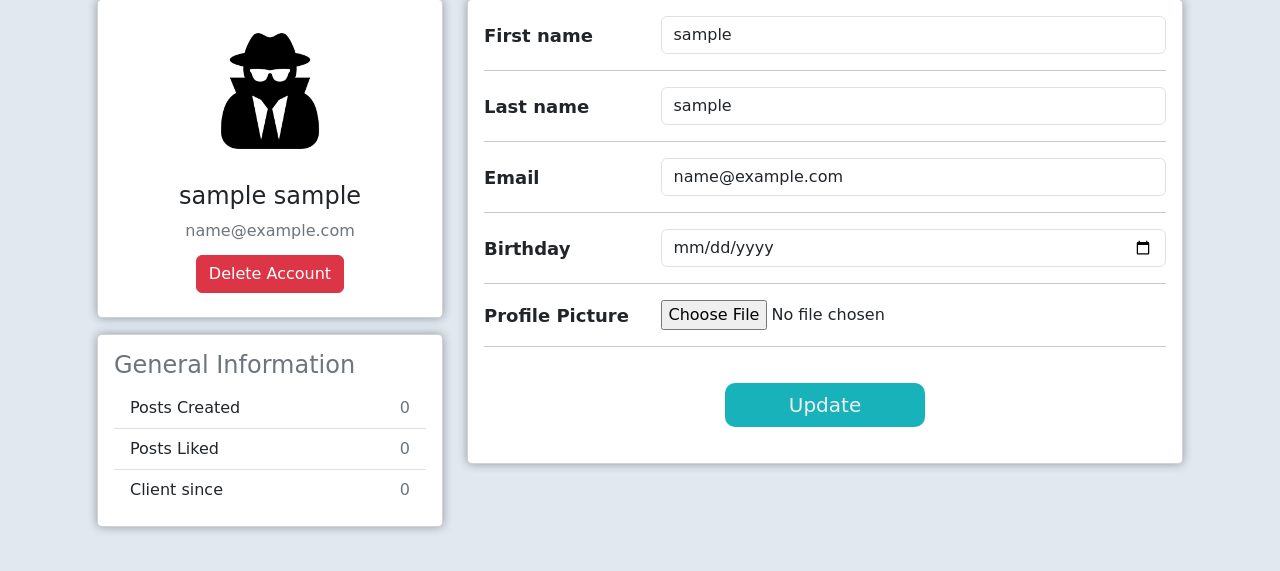
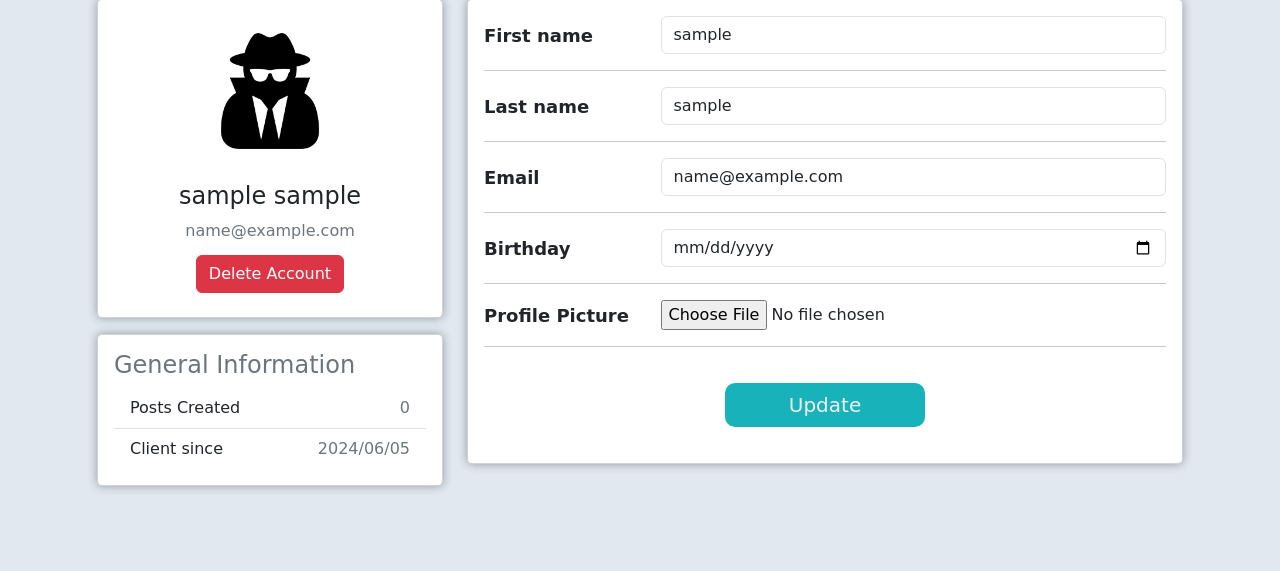
Before and after one commit to mehrezbey/express-application, a Flask app: page /account in a window 1280 px wide. Shown: the part 133-704 px from the top of the page. Run offline with Flask 3, Linux system fonts and the light colour scheme; the visitor is signed in with stand-in values (Sample User, id 1); data that the repository does not hold is empty; some libraries are stand-ins or nearby versions; some web fonts are replaced.

Commit message:
fixing routes

```diff
--- a/express/models.py
+++ b/express/models.py
@@ -1,9 +1,11 @@
 from dataclasses import dataclass, field
 from datetime import date, datetime
 from express import db ,login_manager
-from flask_login import UserMixin
+from flask_login import UserMixin, current_user
 from itsdangerous import TimedJSONWebSignatureSerializer as Serializer
 from flask import current_app
+import secrets
+import re
 
 
 @login_manager.user_loader
@@ -18,22 +20,31 @@ class User(db.Model,UserMixin):
     id:int= field(init=False, repr=False)
     firstname:str
     lastname:str
+    username:str= field(init=False, repr=False)
     email:str
     image_file:str
     password:str =  field(repr=False)
     birthday:date
+    first_date:date
     # posts:object= field(init=False, repr=False)
 
     id = db.Column(db.Integer, primary_key=True)
     firstname = db.Column(db.String(20),  nullable=False)
     lastname = db.Column(db.String(20), nullable=False)
+    username = db.Column(db.String(120), unique=True, nullable=False)
     email = db.Column(db.String(120), unique=True, nullable=False)
     image_file = db.Column(db.String(20), nullable=False, default='default.jpg')
     password = db.Column(db.String(60), nullable=False)
     birthday = db.Column(db.DateTime , nullable = True)
+    first_date = db.Column(db.DateTime, nullable=False, default=datetime.utcnow)
     posts = db.relationship('Post', backref='author', lazy=True)
 
     def add_user(self):
+        username = re.sub(r'\W+', '', self.firstname).lower()+"_"+ re.sub(r'\W+', '', self.lastname).lower()+"_"+secrets.token_urlsafe(8)
+        user = User.query.filter_by(username = username).first()
+        while(user):
+            username = re.sub(r'\W+', '', self.firstname).lower()+"_"+ re.sub(r'\W+', '', self.lastname).lower()+"_"+secrets.token_urlsafe(8)
+        self.username = username
         db.session.add(self)
         db.session.commit()
 
@@ -69,4 +80,8 @@ class Post(db.Model):
     def create_post(self):
         db.session.add(self)
         db.session.commit()
-# db.create_all()
+
+    @staticmethod
+    def posts_published():
+        posts_number = db.session.query(Post).filter_by(author=current_user).count()
+        return posts_number
--- a/express/templates/account.html
+++ b/express/templates/account.html
@@ -30,15 +30,11 @@
                         <ul class="list-group list-group-flush">
                             <li class="list-group-item d-flex justify-content-between align-items-center flex-wrap">
                                 <h6 class="mb-0">Posts Created</h6>
-                                <span class="text-secondary">0</span>
-                            </li>
-                            <li class="list-group-item d-flex justify-content-between align-items-center flex-wrap">
-                                <h6 class="mb-0">Posts Liked</h6>
-                                <span class="text-secondary">0</span>
+                                <span class="text-secondary">{{posts_published}}</span>
                             </li>
                             <li class="list-group-item d-flex justify-content-between align-items-center flex-wrap">
                                 <h6 class="mb-0">Client since</h6>
-                                <span class="text-secondary">0</span>
+                                <span class="text-secondary">{{current_user.first_date.strftime('%Y/%m/%d')}}</span>
                             </li>
                         </ul>
                     </div>
--- a/express/templates/home.html
+++ b/express/templates/home.html
@@ -59,10 +59,9 @@
                                         <span href="">&nbsp;</span>
                                     </div>
                                     <div class="timeline-body">
-                                        <a class="timeline-header" href="{{url_for('users.user_profile',username = post.author.firstname)}}">
+                                        <a class="timeline-header" href="{{url_for('users.user_profile',username = post.author.username)}}">
                                             <span class="userimage rounded-circle "><img src="{{url_for('static',filename='images/profile_pictures/'+post.author.image_file)}}" alt="user image"></span>
                                             <span class="username">{{post.author.firstname}} {{post.author.lastname}}</span>
-                                            <!-- <span class="pull-right text-muted">1,021,282 Views</span> -->
                                         </a>
                                         <div class="timeline-content my-4">
                                             <h4 class="template-title fw-bold" style="color: var(--main-light-color); text-decoration: underline;">
@@ -72,8 +71,6 @@
                                             <p>{{post.content}}</p>
                                         </div>
                                         <div class="timeline-footer">
-                                            <button type="button" class="btn" ><i class="fa fa-thumbs-up fa-fw fa-lg "></i> Like</button>
-                                            <button type="button" class="btn" ><i class="fa fa-thumbs-down fa-fw fa-lg "></i> Dislike</button>
                                             {% if current_user == post.author %}
                                                 <a type="button" class="btn text-primary" href="{{url_for('posts.edit_post',post_id = post.id)}}" ><i class="fa fa-edit fa-fw fa-lg "></i> Edit</a>
                                                 <button type="button" class="btn text-danger" data-bs-toggle="modal" data-bs-target="#deleteModal" ><i class="fa fa-trash fa-fw fa-lg "></i> Delete </button>
--- a/express/users/routes.py
+++ b/express/users/routes.py
@@ -46,6 +46,7 @@ def logout():
 def account():
     image = url_for('static',filename='images/profile_pictures/'+ current_user.image_file)
     form = UpdateAccountForm()
+    posts_published = Post.posts_published()
     if(form.validate_on_submit()):
         if(form.picture.data):
             picture_file = save_picture(form.picture.data)
@@ -63,17 +64,18 @@ def account():
         form.email.data = current_user.email
         form.birthday.data = current_user.birthday
 
-    return render_template("account.html",title = "Account",image = image,form = form)
+    return render_template("account.html",title = "Account",image = image,form = form, posts_published=posts_published)
 
 @users.route("/user/<string:username>")
 @login_required
 def user_profile(username):
     image = url_for('static',filename='images/profile_pictures/'+ current_user.image_file)
     page = request.args.get('page',default = 1,type = int)
-    user = User.query.filter_by(firstname = username).first_or_404()
+    user = User.query.filter_by(username = username).first_or_404()
+    posts_published = Post.posts_published()
     posts = Post.query.filter_by(author = user)\
             .order_by(Post.date_posted.desc()).paginate(page=page,per_page = 5)
-    return render_template('user_profile.html' , title=username, image = image, posts = posts , user =user)
+    return render_template('user_profile.html' , title=username, image = image, posts = posts , user =user, posts_published=posts_published)
 
 @users.route("/reset_password",methods=['GET','POST'])
 def reset_password_request():
--- a/run.py
+++ b/run.py
@@ -1,6 +1,8 @@
-from express import create_app
+from express import create_app,db
+
 
 app = create_app()
-
+with app.app_context():
+    db.create_all()
 if (__name__ == "__main__"):
     app.run(debug=True)
```
Also changed, not shown: express/templates/user_profile.html (+5 -9 lines), express/database.db, express/posts/routes.py (line endings or trailing spaces).
